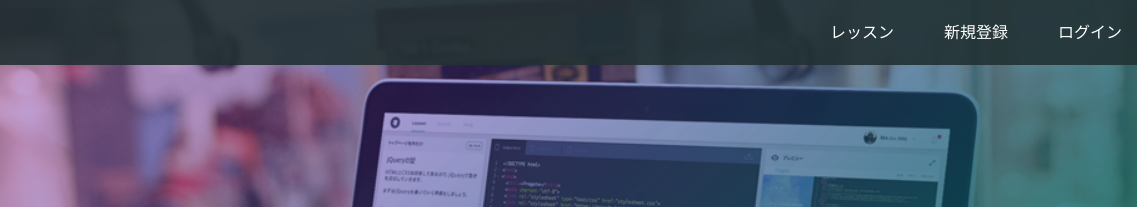
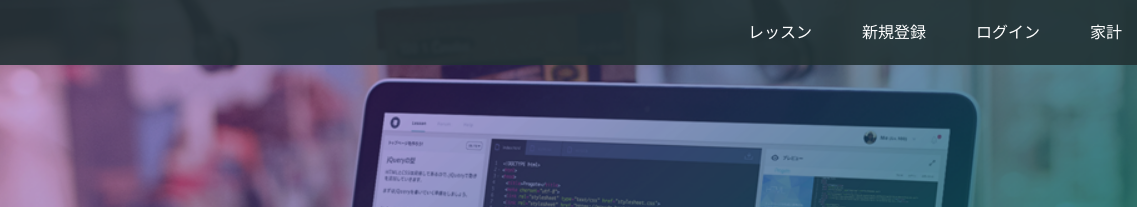
Before and after one commit to UenoMizuki/UenoMizuki.github.io, a plain HTML site: page index.html in a window 1280 px wide. Shown: the top 207 px of the page, 143-1280 px from the left. Drawn offline with Linux system fonts and the light colour scheme.

Commit message:
Update index.html

```diff
--- a/index.html
+++ b/index.html
@@ -18,6 +18,7 @@
         <a href="#">レッスン</a>
         <a href="#">新規登録</a>
         <a href="#" class="login">ログイン</a>
+        <a href="/kakei" class="login">家計</a>
       </div>
     </div>
   </header>
```
